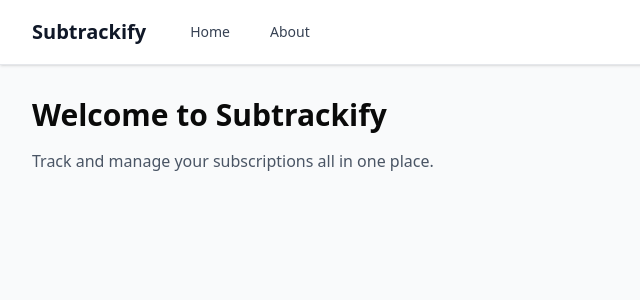
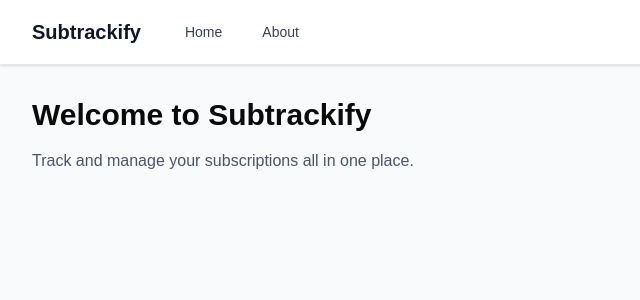
Before and after one commit to kirchik95/subtrackify-frontend, a React (Vite) app: page / in a window 1280 px wide. Shown: the top 300 px of the page, without its empty margins (0-640 px from the left). Built offline with nearby package versions, Linux system fonts and the light colour scheme.

Commit message:
Add custom font

```diff
--- a/package.json
+++ b/package.json
@@ -10,6 +10,7 @@
     "preview": "vite preview"
   },
   "dependencies": {
+    "@fontsource-variable/manrope": "^5.2.8",
     "@tailwindcss/vite": "^4.1.14",
     "class-variance-authority": "^0.7.1",
     "clsx": "^2.1.1",
--- a/src/index.css
+++ b/src/index.css
@@ -116,5 +116,6 @@
   }
   body {
     @apply bg-background text-foreground;
+    font-family: "Manrope Variable", sans-serif;
   }
 }
```
Also changed, not shown: src/main.tsx (+15 -10 lines), 1 other file (tests, documents, lock files or other folders).
